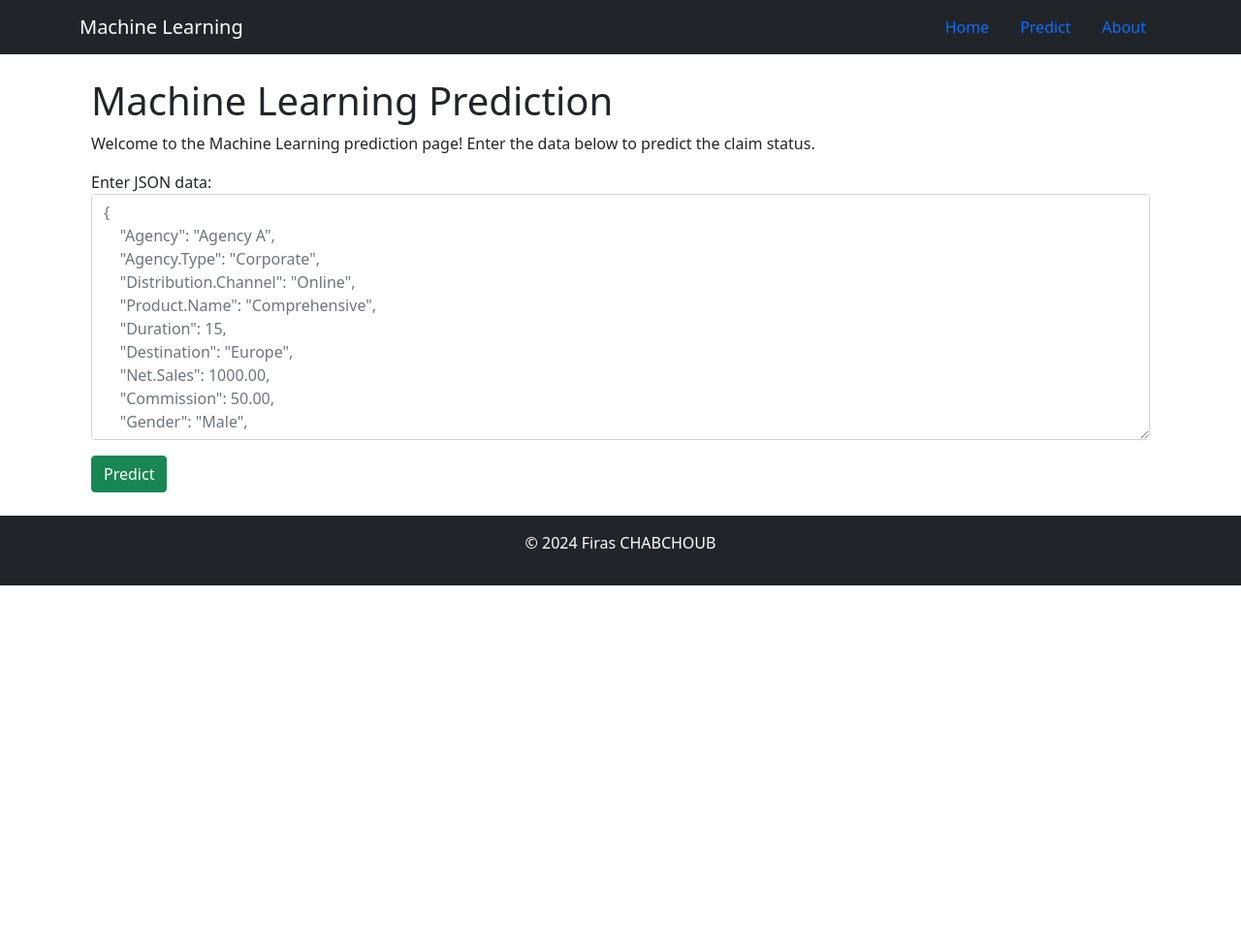
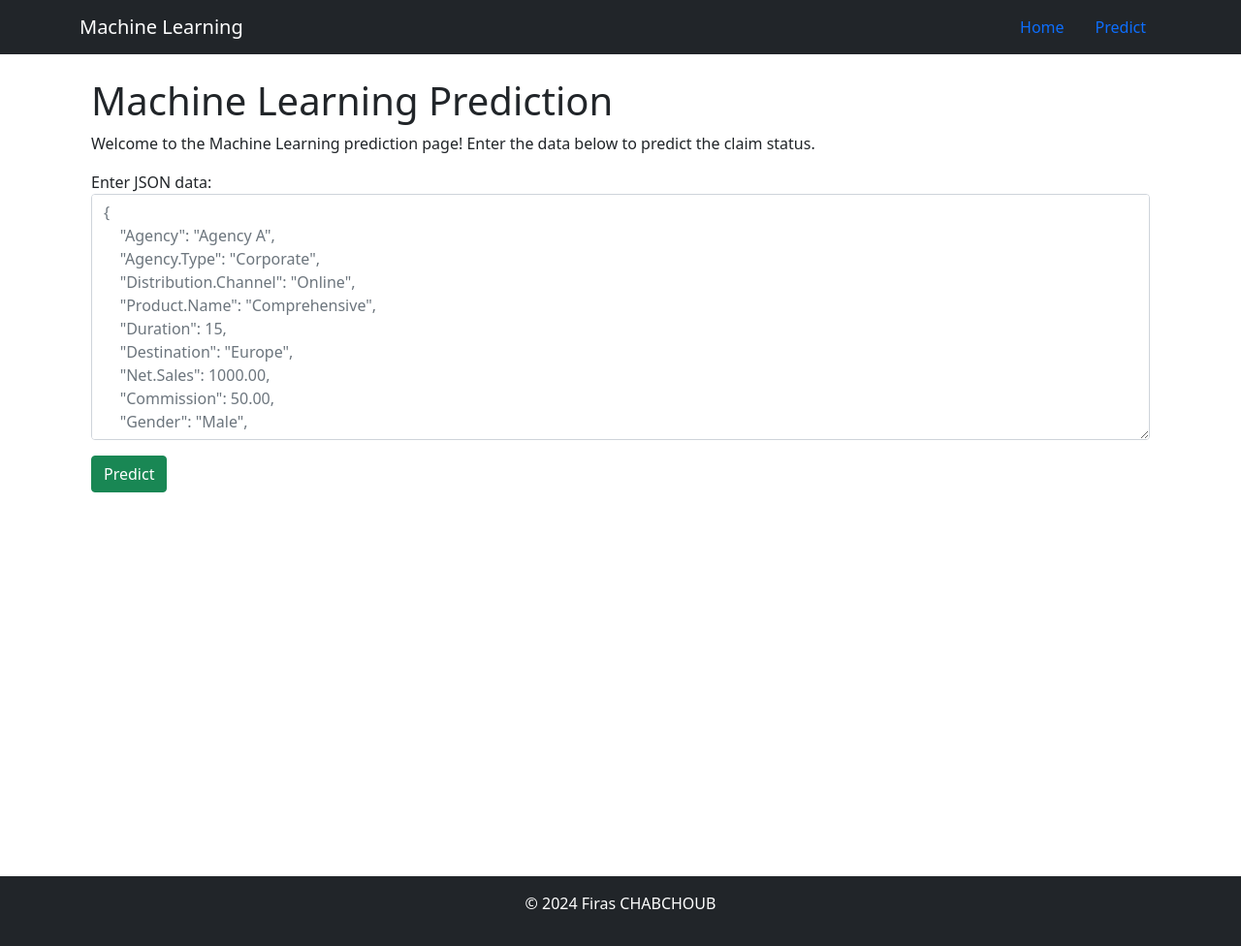
Before and after one commit to maxstain/machine-learning, a Flask app: page / in a window 1280 px wide. Shown: the whole page at 97% size. Before the commit the page ends 604 px from the top, so only its background shows below. Run offline with Flask 3, Linux system fonts and the light colour scheme; parts of the project's set-up code (start-up, migrations or seed data) failed here and were passed over.

Commit message:
first commit

```diff
--- a/PROJET6/projet6.txt
+++ b/PROJET6/projet6.txt
@@ -18,6 +18,6 @@ Age of insured (Age)
 
 L'objectif de ce projet est :
 * Nettoyer le dataset
-*Effectuer le clustering des données en comparant les performances de différents algorithmes (Kmeans, CAH, DBSCAN, GMM…)
+* Effectuer le clustering des données en comparant les performances de différents algorithmes (Kmeans, CAH, DBSCAN, GMM…)
 * Prédire "Claim Status (Yes or No)" en utilisant les méthodes ensemblistes (Randomforest, xgboost, adaboost…)
 * Développer un site web avec la technologie de votre choix (Django, Flask, FastAPI, ...) permettant d'effectuer des prédictions en utilisant le modèle optimal sélectionné.
--- a/templates/base.html
+++ b/templates/base.html
@@ -18,12 +18,11 @@
             <ul class="nav">
                 <li class="nav-item"><a class="nav-link" href="/">Home</a></li>
                 <li class="nav-item"><a class="nav-link" href="/predict">Predict</a></li>
-                <li class="nav-item"><a class="nav-link" href="/about">About</a></li>
             </ul>
         </div>
     </nav>
 </header>
-<main class="container mt-4 mb-4">
+<main class="container mt-4 mb-4 vh-100">
     {% with messages = get_flashed_messages() %}
     {% if messages %}
     {% for message in messages %}
```
